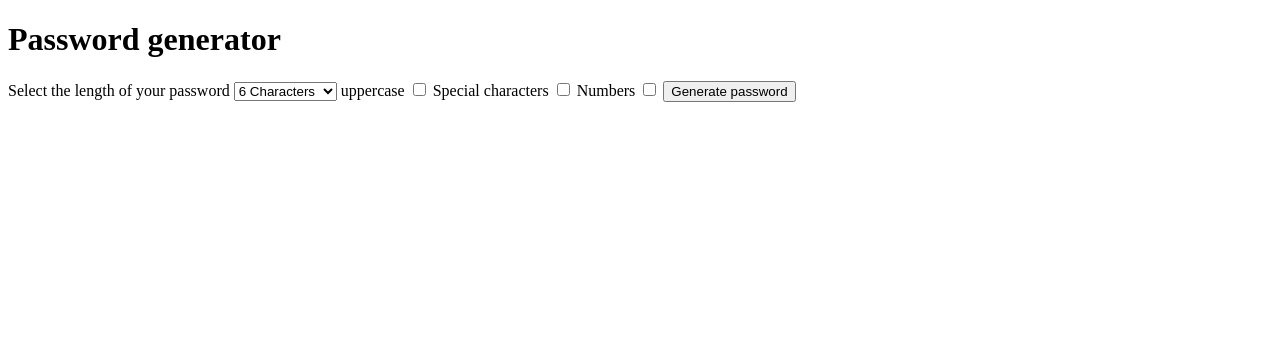
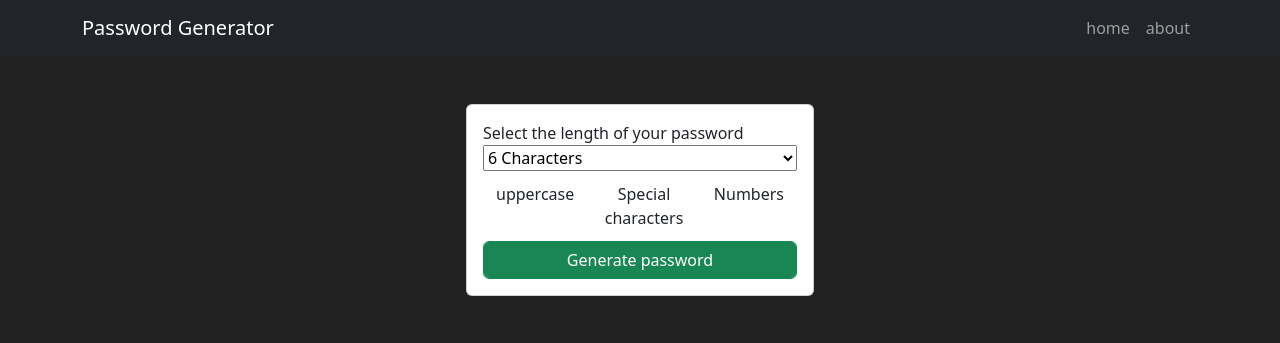
Before and after one commit to Camilo13072000/django-password-generator, a Django app: page / in a window 1280 px wide. Shown: the top 343 px of the page. Run offline with Django 4.2, Linux system fonts and the light colour scheme.

Commit message:
Add Styles

```diff
--- a/django_password_generator/urls.py
+++ b/django_password_generator/urls.py
@@ -19,7 +19,7 @@ from generator import views
 
 urlpatterns = [
    # path('admin/', admin.site.urls),
-   path('about', views.about),
+   path('about', views.about,name='about'),
    path('', views.home),
    path('password',views.password)
 ]
--- a/generator/templates/generator/home.html
+++ b/generator/templates/generator/home.html
@@ -1,14 +1,7 @@
-<!DOCTYPE html>
-<html lang="en">
-<head>
-    <meta charset="UTF-8">
-    <meta http-equiv="X-UA-Compatible" content="IE=edge">
-    <meta name="viewport" content="width=device-width, initial-scale=1.0">
-    <title>Document</title>
-</head>
-<body>
-    <form action="password">
-        <h1>Password generator</h1>
+{% extends 'generator/layout.html' %}
+    {% block content %}
+<div class="col-md-4 offset-md-4">
+    <form action="password" class="card card-body p-3">
         <label for="length">Select the length of your password</label>
         <select name="length" id="length">
             <option value="6">6 Characters</option>
@@ -21,17 +14,26 @@
             <option value="13">13 characters</option>
             <option value="14">14 characters</option>
         </select>
+        <div class="btn-group mt-1" role="group" aria-label="Basic checkbox toggle button-group">
+            <input type="checkbox" name="uppercase" id="uppercase" class="btn-check" autocomplete="off">
+            <label for="uppercase" class="btn">uppercase</label>
 
-        <label for="uppercase">uppercase</label>
-        <input type="checkbox" name="uppercase" id="uppercase">
 
-        <label for="special">Special characters</label>
-        <input type="checkbox" name="special" id="special">
+            <input type="checkbox" name="special" id="special" class="btn-check" autocomplete="off">
+            <label for="special" class="btn">Special characters</label>
 
-        <label for="numbers">Numbers</label>
-        <input type="checkbox" name="numbers" id="numbers">
+            <input type="checkbox" name="numbers" id="numbers" class="btn-check" autocomplete="off">
+            <label for="numbers" class="btn">Numbers</label>
 
-        <button>Generate password</button>
+        </div>
+        <div class="btn-group mt-1" role="group" aria-label="Basic checkbox toggle button group">
+            <button class="btn btn-success form-control">Generate password</button>
+        </div>
     </form>
-</body>
-</html>
+</div>
+
+
+
+
+
+    {% endblock %}
--- /dev/null
+++ b/generator/templates/generator/layout.html
@@ -0,0 +1,19 @@
+<!DOCTYPE html>
+<html lang="en">
+<head>
+    <meta charset="UTF-8">
+    <meta http-equiv="X-UA-Compatible" content="IE=edge">
+    <meta name="viewport" content="width=device-width, initial-scale=1.0">
+    <title>Password generator</title>
+    <link rel="stylesheet" href="https://cdn.jsdelivr.net/npm/bootstrap@5.2.2/dist/css/bootstrap.min.css">
+    <link rel="stylesheet" href="https://cdn.jsdelivr.net/npm/bootstrap@5.2.2/dist/js/bootstrap.bundle.min.js">
+</head>
+<body style="background-color: #212121;">
+
+    {% include 'generator/partials/_navbar.html' %}
+    <div class="container p-5">
+        {% block content %}
+        {% endblock %}
+    </div>
+</body>
+</html>
--- /dev/null
+++ b/generator/templates/generator/partials/_navbar.html
@@ -0,0 +1,18 @@
+<nav class="navbar navbar-expand-lg navbar-dark bg-dark">
+    <div class="container text-light">
+      <a class="navbar-brand" href="/">Password Generator</a>
+      <button class="navbar-toggler" type="button" data-bs-toggle="collapse" data-bs-target="#navbarNav" aria-controls="navbarNav" aria-expanded="false" aria-label="Toggle navigation">
+        <span class="navbar-toggler-icon"></span>
+      </button>
+      <div class="collapse navbar-collapse" id="navbarNav">
+        <ul class="navbar-nav ms-auto">
+          <li class="nav-item">
+            <a class="nav-link" href="/">home</a>
+          </li>
+          <li class="nav-item">
+            <a class="nav-link" href="{% url 'about' %}">about</a>
+          </li>
+        </ul>
+      </div>
+    </div>
+  </nav>
```
Also changed, not shown: generator/templates/generator/about.html (+3 -11 lines), generator/templates/generator/password.html (+11 -13 lines).
